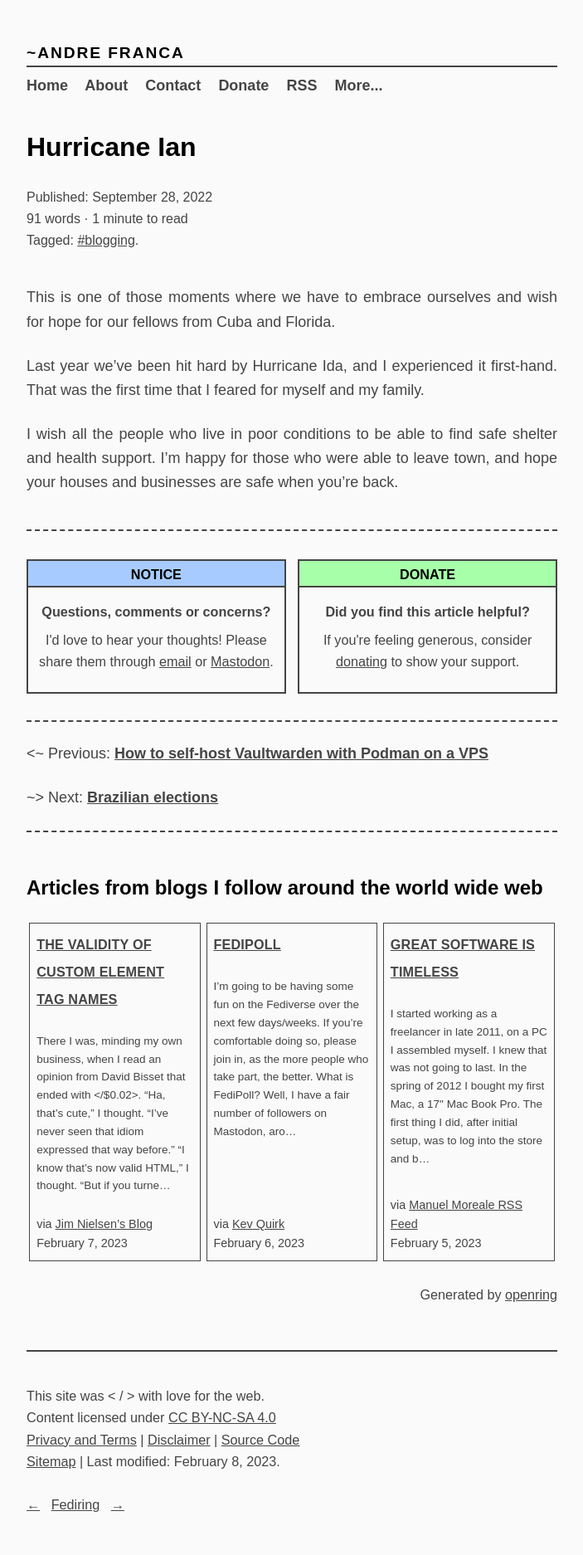
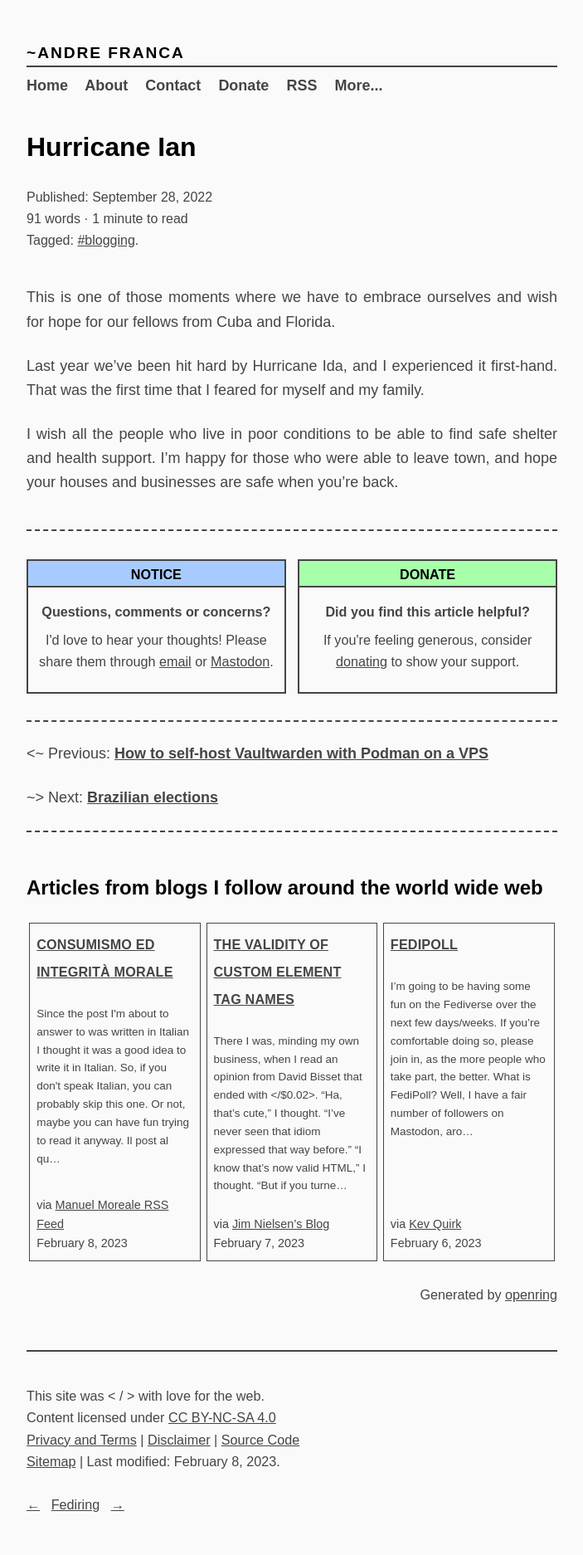
Before and after one commit to a-franca/abf.li, a Jekyll site: the page built from _posts/2022/2022-09-28-hurricane-ian.md, in a window 1280 px wide. Shown: the whole page at 83% size, without its empty margins (288-991 px from the left). Built offline with Jekyll 4.4.1, drawn with Linux system fonts in a browser that asks for light colours.

Commit message:
fetch new content

```diff
--- a/_includes/openring-out.html
+++ b/_includes/openring-out.html
@@ -2,6 +2,19 @@
 <section class="webring">
   <h2 class="description">Articles from blogs I follow around the world wide web</h2>
   <section class="articles">
+
+    <div class="article">
+      <h4 class="title">
+        <a href="https://manuelmoreale.com/@/page/vSxQwAXoX3mPly8k" rel="noopener noreferrer nofollow" target="_blank">Consumismo ed integrità morale</a>
+      </h4>
+      <p class="summary">Since the post I&#39;m about to answer to was written in Italian I thought it was a good idea to write it in Italian. So, if you don&#39;t speak Italian, you can probably skip this one. Or not, maybe you can have fun trying to read it anyway.
+
+Il post al qu…</p>
+      <small class="source">
+        via <a href="https://manuelmoreale.com" rel="noopener noreferrer nofollow" target="_blank">Manuel Moreale RSS Feed</a>
+      </small>
+      <small class="date">February 8, 2023</small>
+    </div>
 
     <div class="article">
       <h4 class="title">
@@ -32,17 +45,6 @@ Well, I have a fair number of followers on Mastodon, aro…</p>
       <small class="date">February 6, 2023</small>
     </div>
 
-    <div class="article">
-      <h4 class="title">
-        <a href="https://manuelmoreale.com/@/page/6rfzBFBtLgpaJJeT" rel="noopener noreferrer nofollow" target="_blank">Great software is timeless</a>
-      </h4>
-      <p class="summary">I started working as a freelancer in late 2011, on a PC I assembled myself. I knew that was not going to last. In the spring of 2012 I bought my first Mac, a 17&#34; Mac Book Pro. The first thing I did, after initial setup, was to log into the store and b…</p>
-      <small class="source">
-        via <a href="https://manuelmoreale.com" rel="noopener noreferrer nofollow" target="_blank">Manuel Moreale RSS Feed</a>
-      </small>
-      <small class="date">February 5, 2023</small>
-    </div>
-
   </section>
   <p class="attribution">
     Generated by
```
